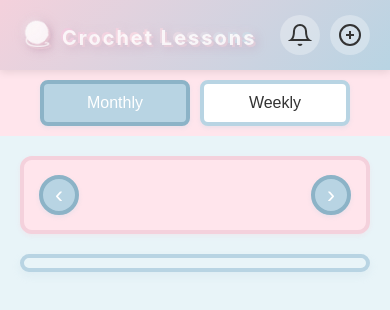
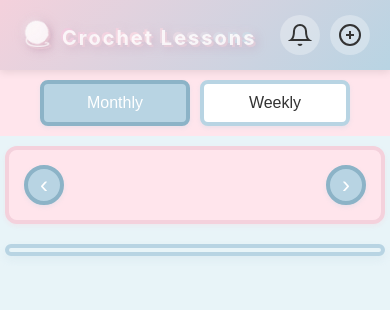
Before and after one commit to aaronzakroff/emma_crochette_planner3, a website: page public/index.html in a window 390 px wide. Drawn offline with Linux system fonts and the light colour scheme; no server answers.

Commit message:
updated corrections

```diff
--- a/public/css/calendar.css
+++ b/public/css/calendar.css
@@ -8,6 +8,10 @@
     border-radius: 12px;
     border: var(--yarn-border-width) solid var(--soft-blue);
     box-shadow: 0 4px 8px rgba(184, 212, 227, 0.2);
+    width: 100%;
+    max-width: 100%;
+    box-sizing: border-box;
+    overflow: hidden;
 }
 
 .weekday-header {
@@ -243,13 +247,22 @@
 /* Responsive adjustments */
 @media (max-width: 768px) {
     .calendar-grid {
-        gap: 4px;
-        padding: 5px;
+        gap: 2px;
+        padding: 4px;
+        min-width: 0;
     }
 
     .calendar-day {
         min-height: 80px;
         padding: 4px;
+        min-width: 0;
+        overflow: hidden;
+    }
+
+    .weekday-header {
+        padding: 6px 2px;
+        font-size: 10px;
+        min-width: 0;
     }
 
     .client-card {
@@ -277,12 +290,20 @@
 }
 
 @media (max-width: 480px) {
+    .calendar-grid {
+        gap: 1px;
+        padding: 2px;
+    }
+
     .calendar-day {
         min-height: 60px;
+        padding: 2px;
+        min-width: 0;
+        overflow: hidden;
     }
 
     .day-number {
-        font-size: 12px;
+        font-size: 11px;
     }
 
     .lessons-container {
@@ -290,7 +311,12 @@
     }
 
     .client-card-name {
-        font-size: 10px;
+        font-size: 9px;
+    }
+
+    .weekday-header {
+        padding: 4px 1px;
+        font-size: 9px;
     }
 
     .weekly-header,
--- a/public/css/styles.css
+++ b/public/css/styles.css
@@ -30,6 +30,17 @@ body {
 #app {
     min-height: 100vh;
     padding-bottom: 20px;
+    width: 100%;
+    max-width: 100%;
+    overflow-x: hidden;
+    box-sizing: border-box;
+}
+
+#calendar-container {
+    width: 100%;
+    max-width: 100%;
+    overflow-x: hidden;
+    box-sizing: border-box;
 }
 
 /* Header */
@@ -175,6 +186,10 @@ body {
 .calendar-view {
     display: none;
     padding: 20px;
+    width: 100%;
+    max-width: 100%;
+    box-sizing: border-box;
+    overflow-x: hidden;
 }
 
 .calendar-view.active {
@@ -511,6 +526,17 @@ body {
     .calendar-header h2 {
         font-size: 18px;
     }
+
+    .calendar-view {
+        padding: 10px 5px;
+    }
+
+    #calendar-container {
+        width: 100%;
+        max-width: 100%;
+        overflow-x: hidden;
+        box-sizing: border-box;
+    }
 }
 
 /* Loading State */
```
